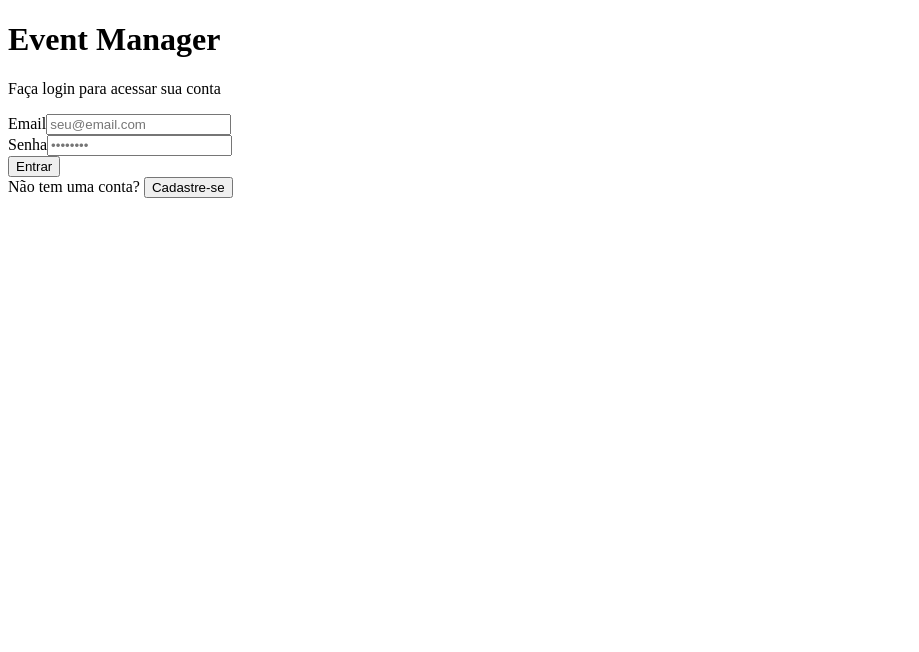
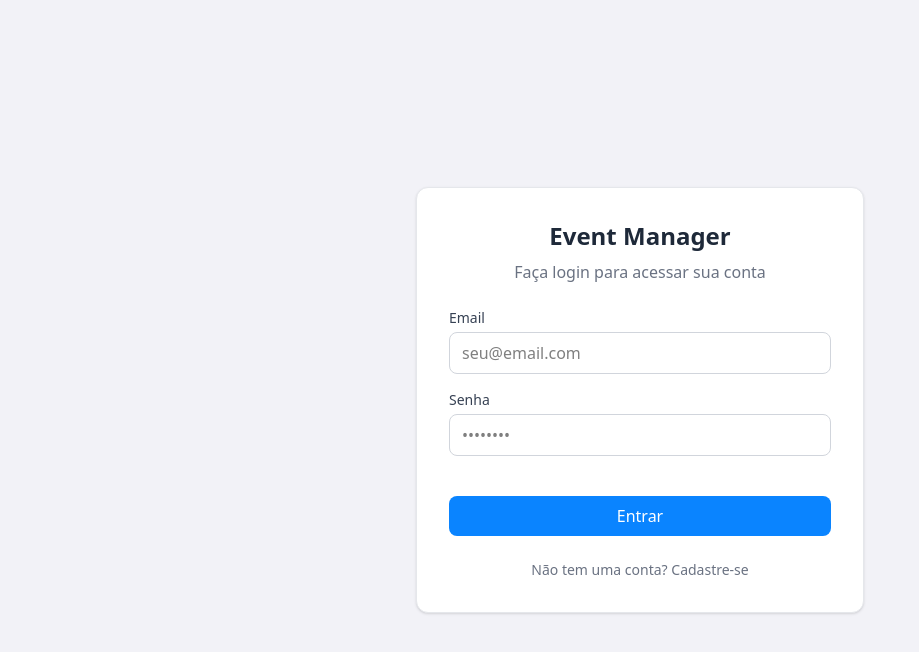
Before and after one commit to jxnathas/gestao-eventos, a Next.js app: page /login in a window 1280 px wide. Shown: the top 652 px of the page, without its empty margins (0-919 px from the left). Built offline with nearby package versions, Linux system fonts and the light colour scheme.

Commit message:
Refactor: Removendo configuração antiga do tailwind e configurando estilos globais

```diff
--- a/package.json
+++ b/package.json
@@ -19,15 +19,15 @@
   },
   "devDependencies": {
     "@eslint/eslintrc": "^3",
-    "@tailwindcss/postcss": "^4",
     "@types/node": "^20",
     "@types/react": "^19",
     "@types/react-dom": "^19",
+    "@tailwindcss/postcss": "^4",
     "autoprefixer": "^10.4.21",
     "eslint": "^9",
     "eslint-config-next": "15.2.4",
     "postcss": "^8.5.3",
-    "tailwindcss": "^4.1.1",
+    "tailwindcss": "^4",
     "typescript": "^5"
   }
 }
--- a/src/app/globals.css
+++ /dev/null
@@ -1,13 +0,0 @@
-@import "tailwindcss";
-
-@layer base {
-    body {
-      @apply bg-gray-50 text-gray-900 antialiased;
-    }
-    ::-webkit-scrollbar {
-      @apply w-2 h-2;
-    }
-    ::-webkit-scrollbar-thumb {
-      @apply bg-gray-300 rounded-full hover:bg-gray-400;
-    }
-}
--- a/src/app/layout.tsx
+++ b/src/app/layout.tsx
@@ -1,3 +1,4 @@
+import "@/styles/globals.css";
 import { AuthProvider } from '@/components/AuthProvider';
 
 export default function RootLayout({ children }: { children: React.ReactNode }) {
--- /dev/null
+++ b/src/styles/globals.css
@@ -0,0 +1,32 @@
+@import "tailwindcss";
+
+@layer base {
+  :root {
+    --primary: 10 132 255;
+    --secondary: 40 205 130;
+    --background: 242 242 247;
+  }
+  .bg-primary {
+    background-color: rgb(var(--primary));
+  }
+  .hover\:bg-primary\/90:hover {
+    background-color: rgba(var(--primary), 0.9);
+  }
+  .focus\:ring-primary\/50:focus {
+    --tw-ring-color: rgba(var(--primary), 0.5);
+  }
+
+  .bg-secondary {
+    background-color: rgb(var(--secondary));
+  }
+  .hover\:bg-secondary\/90:hover {
+    background-color: rgba(var(--secondary), 0.9);
+  }
+  .focus\:ring-secondary\/50:focus {
+    --tw-ring-color: rgba(var(--secondary), 0.5);
+  }
+
+  body {
+    @apply bg-[rgb(var(--background))];
+  }
+}
```
Also changed, not shown: tailwind.config.ts (deleted, +0 -18 lines), 1 other file (tests, documents, lock files or other folders).
